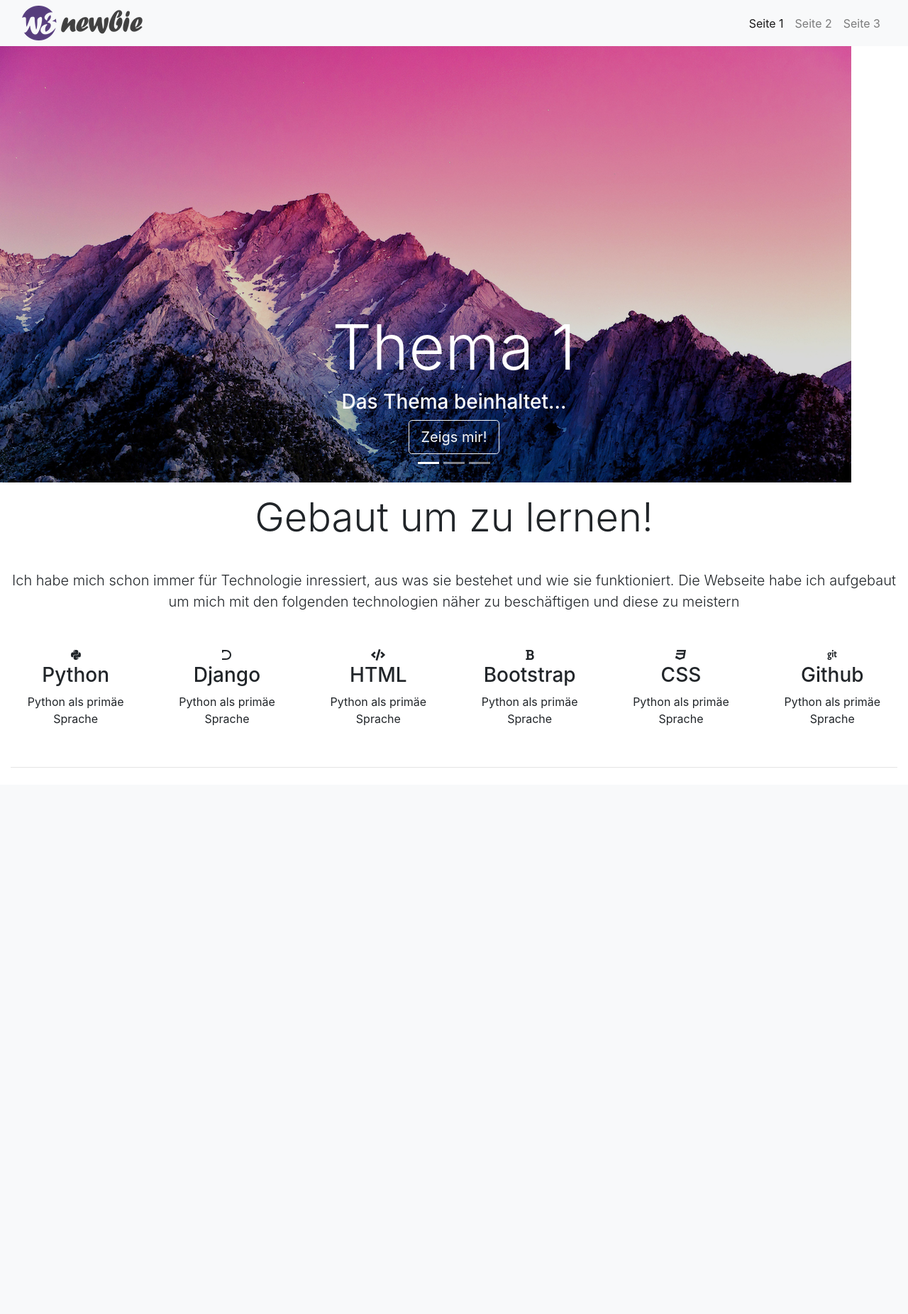
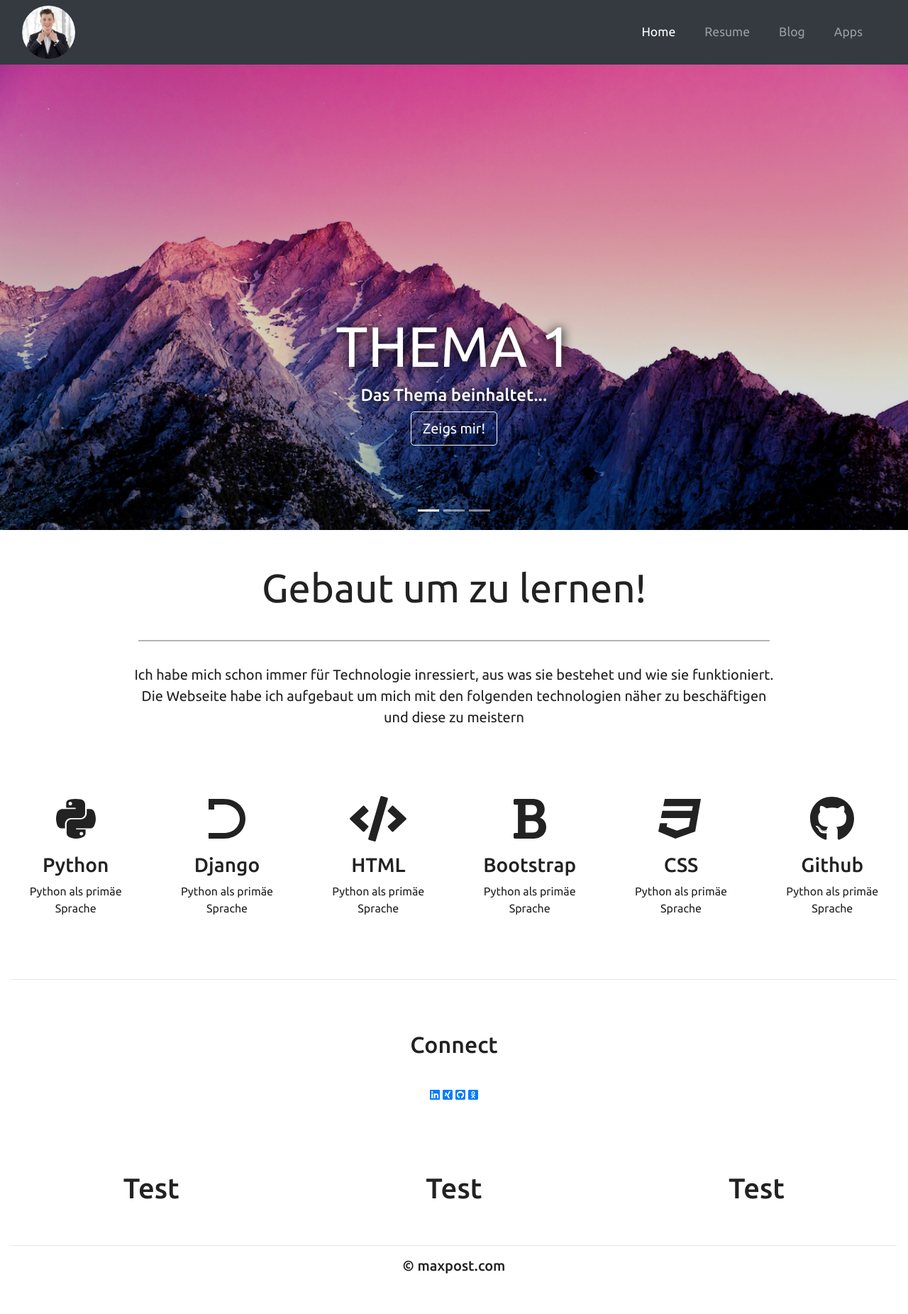
Before and after one commit to maxpost/my-first-blog, a Django app: page /index in a window 1280 px wide. Shown: the whole page at 71% size. Before the commit the page ends 1082 px from the top, so only its background shows below. Run offline with Django 3.2, Linux system fonts and the light colour scheme; some libraries are stand-ins or nearby versions.

Commit message:
CSS angepasst um Technologielogos zu vergrößern

```diff
--- a/blog/static/css/style.css
+++ b/blog/static/css/style.css
@@ -1,6 +1,63 @@
-@import url('https://fonts.googleapis.com/css?family=Poppins:400,500,700');
+@import url('https://fonts.googleapis.com/css?family=Ubuntu:400,500,700');
 
+html, body {
+  height: 100%;
+  width: 100%;
+  font-family: 'Ubuntu', sans-serif;
+  color: #222;
+}
 
+.navbar-nav li {
+  padding-right: 25px;
+}
+
+.nav-link {
+  font-size: 1.1em !important;
+}
+
+.carousel-inner img {
+  width: 100%;
+  height: 100%;
+}
+
+.carousel-caption {
+  position: absolute;
+  top: 50%;
+  transform: translateY(-50);
+}
+
+.carousel-caption h1 {
+  font-size: 500%;
+  text-transform: uppercase;
+  text-shadow: 1px 1px 15px #000;
+}
+
+.carousel-caption h3 {
+  font-size: 150%;
+  font-weight: 500;
+  text-shadow: 1px 1px 10px #000;
+}
+
+.padding{
+  padding-bottom: 2rem;
+}
+
+.welcome {
+  width: 75%;
+  margin: 0 auto;
+  padding-top: 2rem;
+}
+
+.welcome hr {
+  border-top: 2px solid #b4b4b4;
+  width: 95%;
+}
+
+.fa-code, .fa-python, .fa-bold, .fa-css3, .fa-github, .fa-dyalog{
+  color: #222;
+  font-size: 4em;
+  margin: 1rem;
+}
 
 
 
--- a/blog/templates/blog/index.html
+++ b/blog/templates/blog/index.html
@@ -3,7 +3,7 @@
 <head>
 	<meta charset="utf-8">
 	<meta name="viewport" content="width=device-width, initial-scale=1">
-	<title>Startseite</title>
+	<title>Home</title>
 	<link rel="stylesheet" href="https://maxcdn.bootstrapcdn.com/bootstrap/4.0.0/css/bootstrap.min.css">
 	<script src="https://ajax.googleapis.com/ajax/libs/jquery/3.3.1/jquery.min.js"></script>
 	<script src="https://cdnjs.cloudflare.com/ajax/libs/popper.js/1.12.9/umd/popper.min.js"></script>
@@ -15,22 +15,25 @@
 <body>
 
 <!-- Navigation -->
-<nav class="navbar navbar-expand-md navbar-light bg-light sticky-top">
+<nav class="navbar navbar-expand-md navbar-dark bg-dark sticky-top">
 <div class="container-fluid">
-	<a class="nav-brand" href="#"><img src="{% static 'img/logo.png' %}"></a>
+	<img src="{% static 'img/profil.jpg' %}" class="rounded-circle" width="75">
 	<button class="navbar-toggler" type="button" data-toggle="collapse" data-target="#navbarResponsive">
 		<span class="navbar-toggler-icon"></span>
 	</button>
 	<div class="collapse navbar-collapse" id="navbarResponsive">
 		<ul class="navbar-nav ml-auto">
 			<li class="nav-item active">
-				<a class="nav-link" href="#">Seite 1</a>
+				<a class="nav-link" href="#">Home</a>
 			</li>
 			<li class="nav-item">
-				<a class="nav-link" href="#">Seite 2</a>
+				<a class="nav-link" href="#">Resume</a>
 			</li>
 			<li class="nav-item">
-				<a class="nav-link" href="#">Seite 3</a>
+				<a class="nav-link" href="#">Blog</a>
+			</li>
+			<li class="nav-item">
+				<a class="nav-link" href="#">Apps</a>
 			</li>
 		</ul>
 	</div>
@@ -55,9 +58,19 @@
 		</div>
 		<div class="carousel-item">
 			<img src="{% static 'img/background2.png' %}">
+			<div class="carousel-caption">
+				<h1 class="display-2">Thema 1</h1>
+				<h3> Das Thema beinhaltet...</h3>
+				<button type"button" class="btn btn-outline-light btn-lg"> Zeigs mir! </button>
+			</div>
 		</div>
 		<div class="carousel-item">
 			<img src="{% static 'img/background3.png' %}">
+			<div class="carousel-caption">
+				<h1 class="display-2">Thema 1</h1>
+				<h3> Das Thema beinhaltet...</h3>
+				<button type"button" class="btn btn-outline-light btn-lg"> Zeigs mir! </button>
+			</div>
 		</div>
 	</div>
 </div>
@@ -110,7 +123,7 @@
 			<p>Python als primäe Sprache</p>
 		</div>
 		<div class="col-xs-12 col-sm-6 col-md-2">
-			<i class="fab fa-git"></i>
+			<i class="fab fa-github"></i>
 			<h3>Github</h3>
 			<p>Python als primäe Sprache</p>
 		</div>
@@ -137,10 +150,40 @@
 
 
 <!--- Connect -->
-
+<div class="container-fluid padding">
+<div class="row text-center padding">
+	<div class="col-12">
+		<h2>Connect</h2>
+	</div>
+	<div class="col-12 social padding">
+		<a href="#"><i class="fab fa-linkedin"></i></a>
+		<a href="#"><i class="fab fa-xing-square"></i></a>
+		<a href="#"><i class="fab fa-github-square"></i></a>
+		<a href="#"><i class="fab fa-odnoklassniki-square"></i></a>
+	</div>
+</div>
+</div>
 
 <!--- Footer -->
-
+<footer>
+	<div class="container-fluid padding">
+		<div class="row text-center">
+			<div class="col-md-4">
+				<h1>Test</h1>
+			</div>
+			<div class="col-md-4">
+				<h1>Test</h1>
+			</div>
+			<div class="col-md-4">
+				<h1>Test</h1>
+			</div>
+			<div class="col-12">
+				<hr class="light">
+				<h5>&copy; maxpost.com</h5>
+			</div>
+		</div>
+	</div>
+</footer>
 
 </body>
 </html>
```
Also changed, not shown: blog/static/img/profil_zoom.jpg (added).
